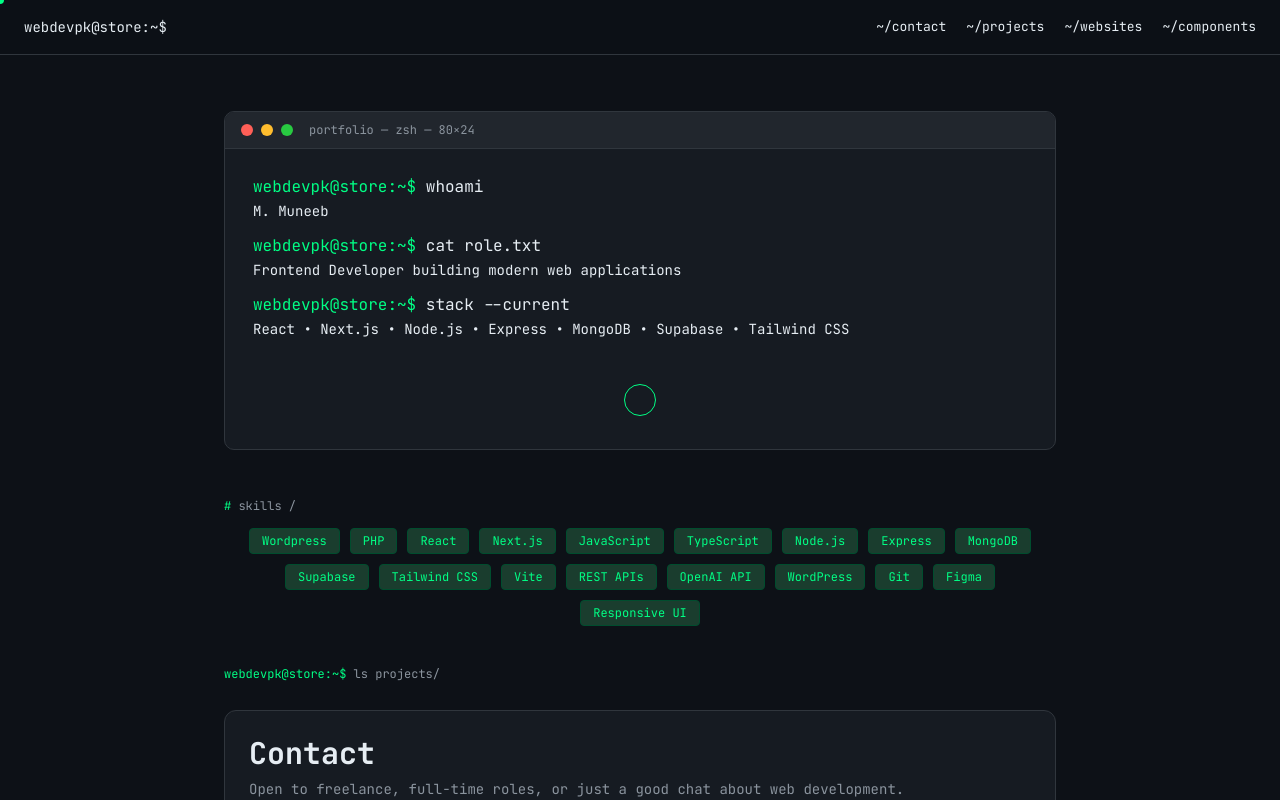
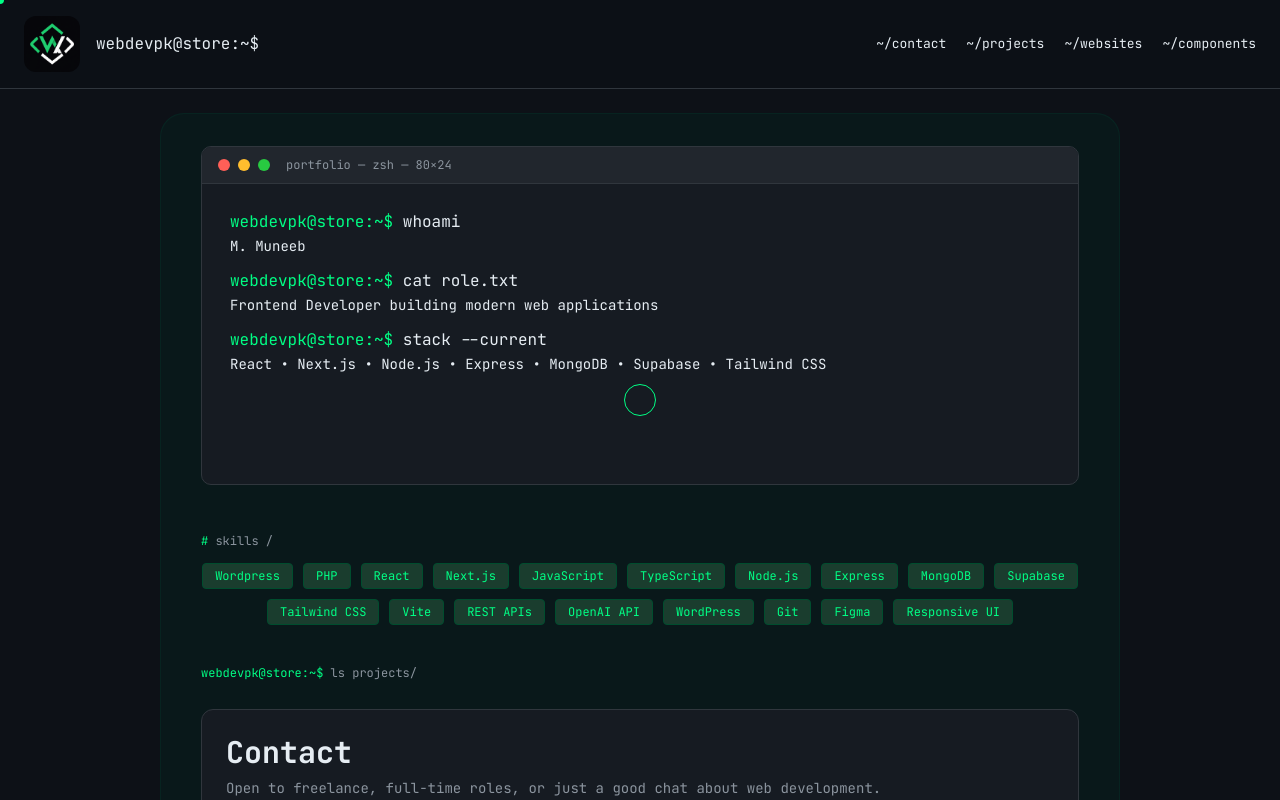
Before and after one commit to mmuneeb1000/portfolio-website-muneeb, a React (Vite) app in the folder client/: page / in a window 1280 px wide. Shown: the top 800 px of the page. Built offline with nearby package versions, Linux system fonts and the light colour scheme.

Commit message:
design update

```diff
--- a/client/src/App.jsx
+++ b/client/src/App.jsx
@@ -10,16 +10,29 @@ import Websites from "./components/Websites.jsx";
 
 export default function App() {
   const { theme, toggleTheme } = useTheme();
+
   return (
     <>
       <Navbar />
-      <main className="mx-auto px-6 py-4 md:py-10 lg:w-220">
-        <Hero />
-        <Contact />
-        <Websites />
-        <Projects />
-        <Components />
+
+      <main
+        className="relative overflow-hidden rounded-3xl border border-emerald-900/20
+        bg-emerald-950/30 mx-4 my-6 p-4 lg:px-10 lg:mx-auto lg:w-240 [html[data-theme='light']_&]:border-emerald-900/10
+    [html[data-theme='light']_&]:bg-emerald-50/60 "
+      >
+        {/* Grain */}
+        <div className="pointer-events-none absolute inset-0 opacity-[0.045] noise" />
+
+        {/* Content */}
+        <div className="relative z-10">
+          <Hero />
+          <Contact />
+          <Websites />
+          <Projects />
+          <Components />
+        </div>
       </main>
+
       <Footer theme={theme} toggleTheme={toggleTheme} />
     </>
   );
--- a/client/src/components/Footer.jsx
+++ b/client/src/components/Footer.jsx
@@ -19,7 +19,7 @@ export default function Footer({ theme, toggleTheme }) {
   return (
     <footer
       className="flex flex-col gap-4 items-center lg:flex-row lg:justify-between
-      border-t border-muted px-6 py-6 text-center text-xs text-text"
+      border-t border-border px-6 py-6 text-center text-xs text-text"
     >
       <div className="flex justify-center gap-6">
         {links.map((link) => (
--- a/client/src/components/Navbar.jsx
+++ b/client/src/components/Navbar.jsx
@@ -1,5 +1,6 @@
 import { useState } from "react";
 import { FiMenu, FiX } from "react-icons/fi";
+import siteLogo from "/sitelogo.png";
 
 const links = [
   { label: "~/contact", href: "#contact" },
@@ -14,13 +15,15 @@ export default function Navbar() {
   return (
     <header className="sticky top-0 z-50 border-b border-border bg-bg/90 px-6 py-4 backdrop-blur">
       <div className="mx-auto flex  items-center justify-between">
-        <a
-          href="#"
-          className="font-mono text-sm text-text transition-colors hover:text-green"
-        >
-          webdevpk@store:~$
-        </a>
-
+        <div className="flex gap-4 items-center">
+          <img src={siteLogo} className="w-14 h-14 rounded-xl" />
+          <a
+            href="#"
+            className="font-mono text-base text-text transition-colors hover:text-green"
+          >
+            webdevpk@store:~$
+          </a>
+        </div>
         <nav aria-label="Primary navigation">
           <div className="hidden items-center gap-5 md:flex">
             {links.map((link) => (
```
Also changed, not shown: client/public/sitelogo.png (added).
